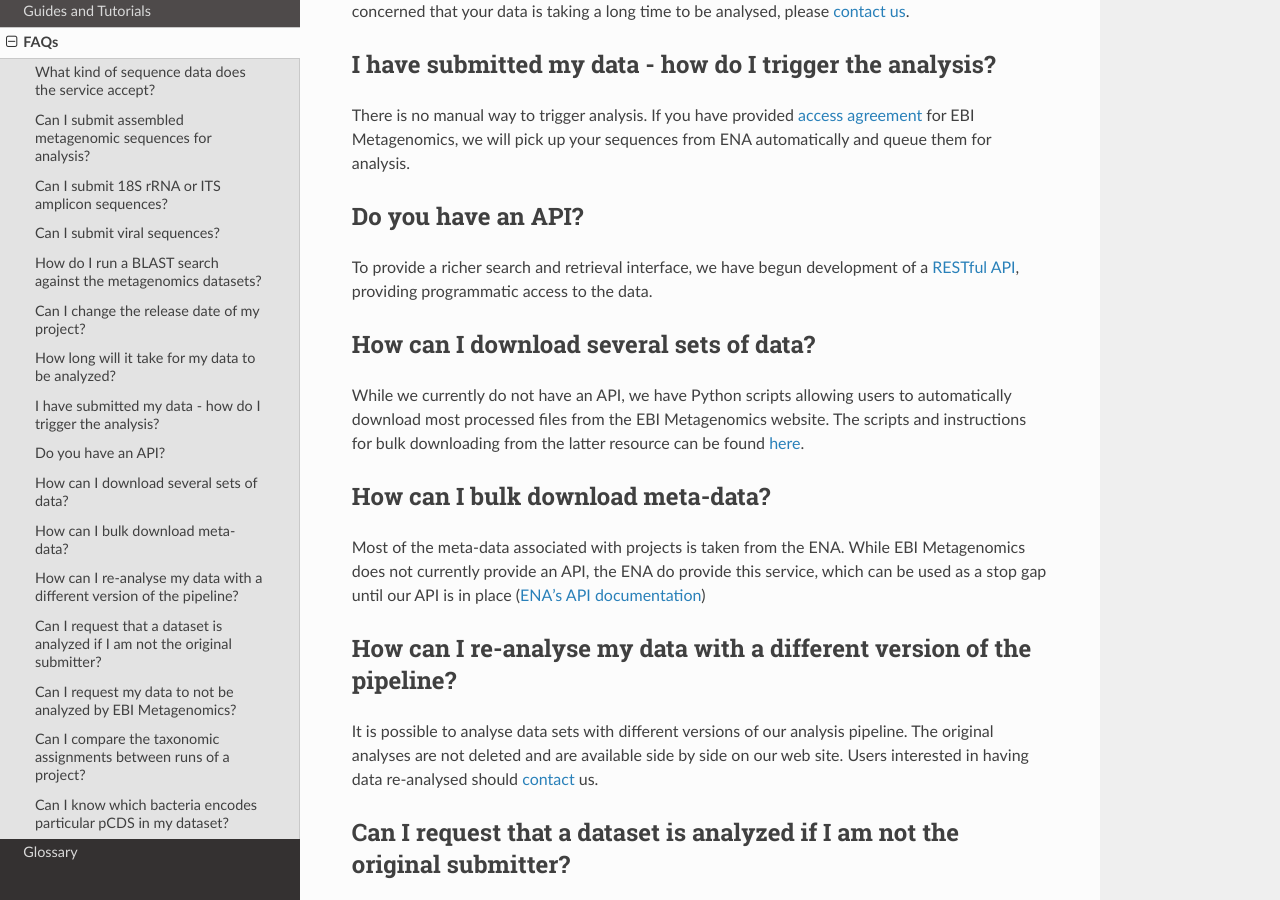
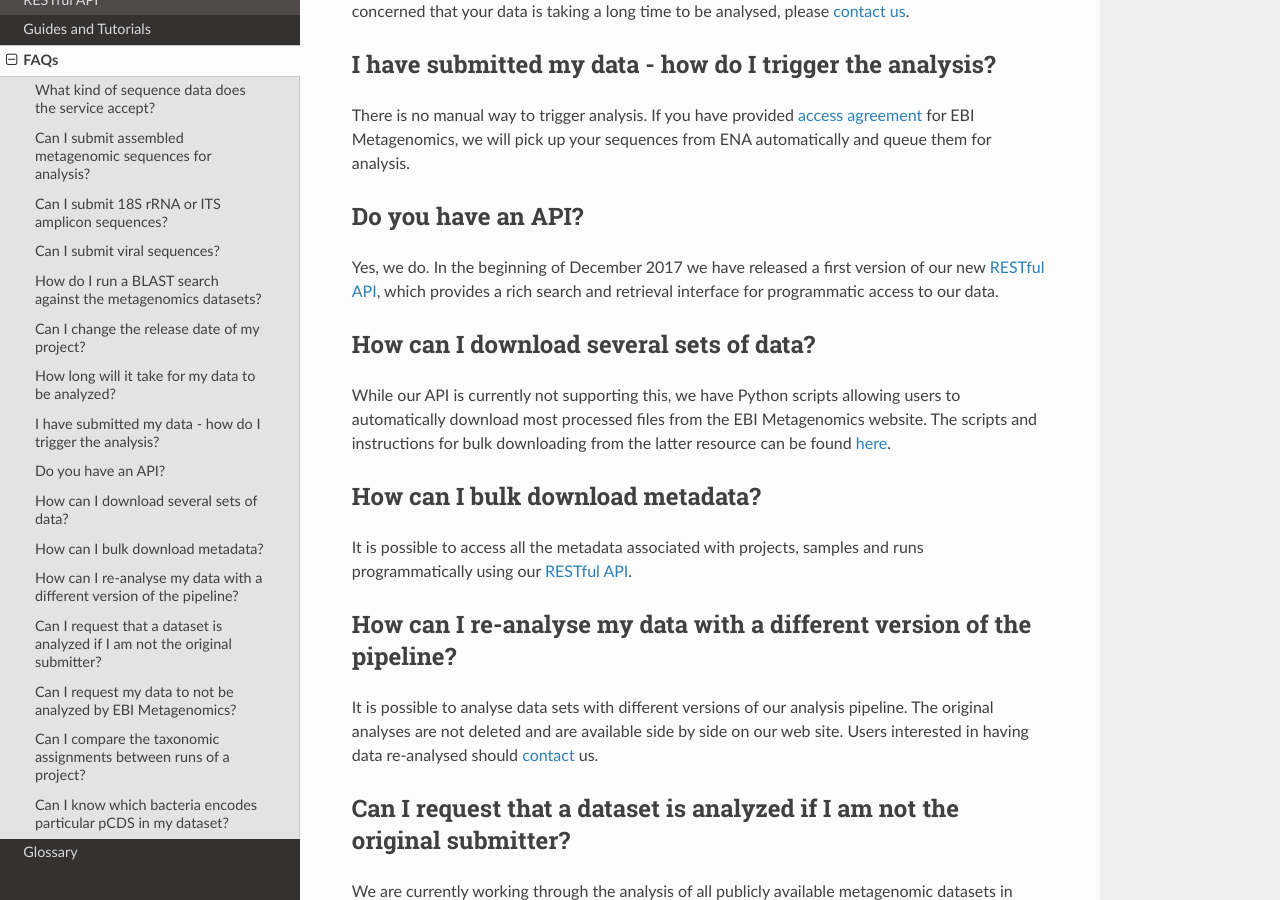
Before and after one commit to EBI-Metagenomics/EMG-docs, a Sphinx documentation site: the page built from docs/faqs.rst, in a window 1280 px wide and 900 px high, scrolled down 1384 px. Built offline with Sphinx 7.4.7 and the Read the Docs theme 2.0.0, drawn with Linux system fonts in a browser that asks for light colours.

Commit message:
Updated all api sections.

```diff
--- a/docs/faqs.rst
+++ b/docs/faqs.rst
@@ -37,15 +37,15 @@ There is no manual way to trigger analysis. If you have provided `access agreeme
 
 Do you have an API?
 -------------------
-To provide a richer search and retrieval interface, we have begun development of a :ref:`restapi`, providing programmatic access to the data.
+Yes, we do. In the beginning of December 2017 we have released a first version of our new `RESTful API <http://emg-docs.readthedocs.io/en/latest/api.html>`_, which provides a rich search and retrieval interface for programmatic access to our data.
 
 How can I download several sets of data?
 ----------------------------------------
-While we currently do not have an API, we have Python scripts allowing users to automatically download most processed files from the EBI Metagenomics website. The scripts and instructions for bulk downloading from the latter resource can be found `here <https://github.com/ProteinsWebTeam/ebi-metagenomics/wiki/Downloading-results-programmatically>`_.
+While our API is currently not supporting this, we have Python scripts allowing users to automatically download most processed files from the EBI Metagenomics website. The scripts and instructions for bulk downloading from the latter resource can be found `here <https://github.com/ProteinsWebTeam/ebi-metagenomics/wiki/Downloading-results-programmatically>`_.
 
-How can I bulk download meta-data?
+How can I bulk download metadata?
 -----------------------------------
-Most of the meta-data associated with projects is taken from the ENA. While EBI Metagenomics does not currently provide an API, the ENA do provide this service, which can be used as a stop gap until our API is in place (`ENA's API documentation <https://www.ebi.ac.uk/ena/portal/api/>`_)
+It is possible to access all the metadata associated with projects, samples and runs programmatically using our `RESTful API <http://emg-docs.readthedocs.io/en/latest/api.html>`_.
 
 How can I re-analyse my data with a different version of the pipeline?
 ----------------------------------------------------------------------
```
